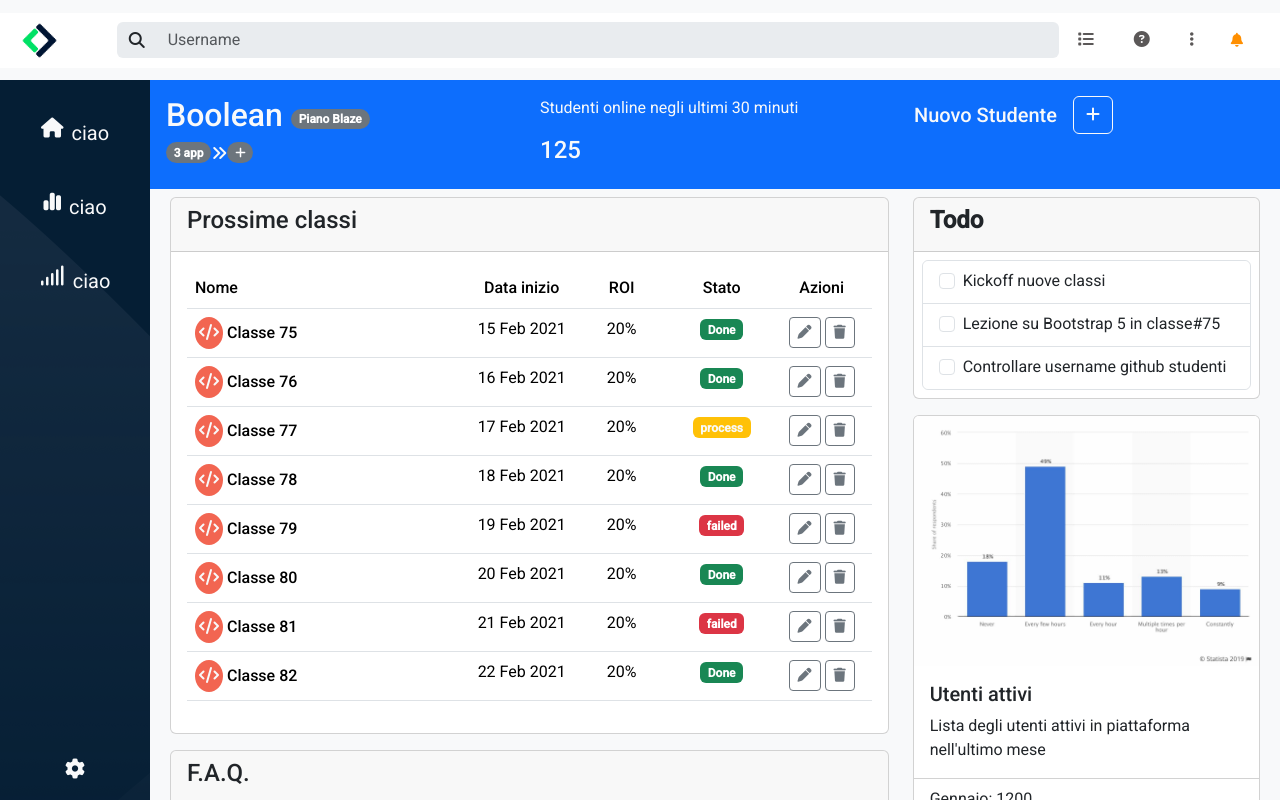
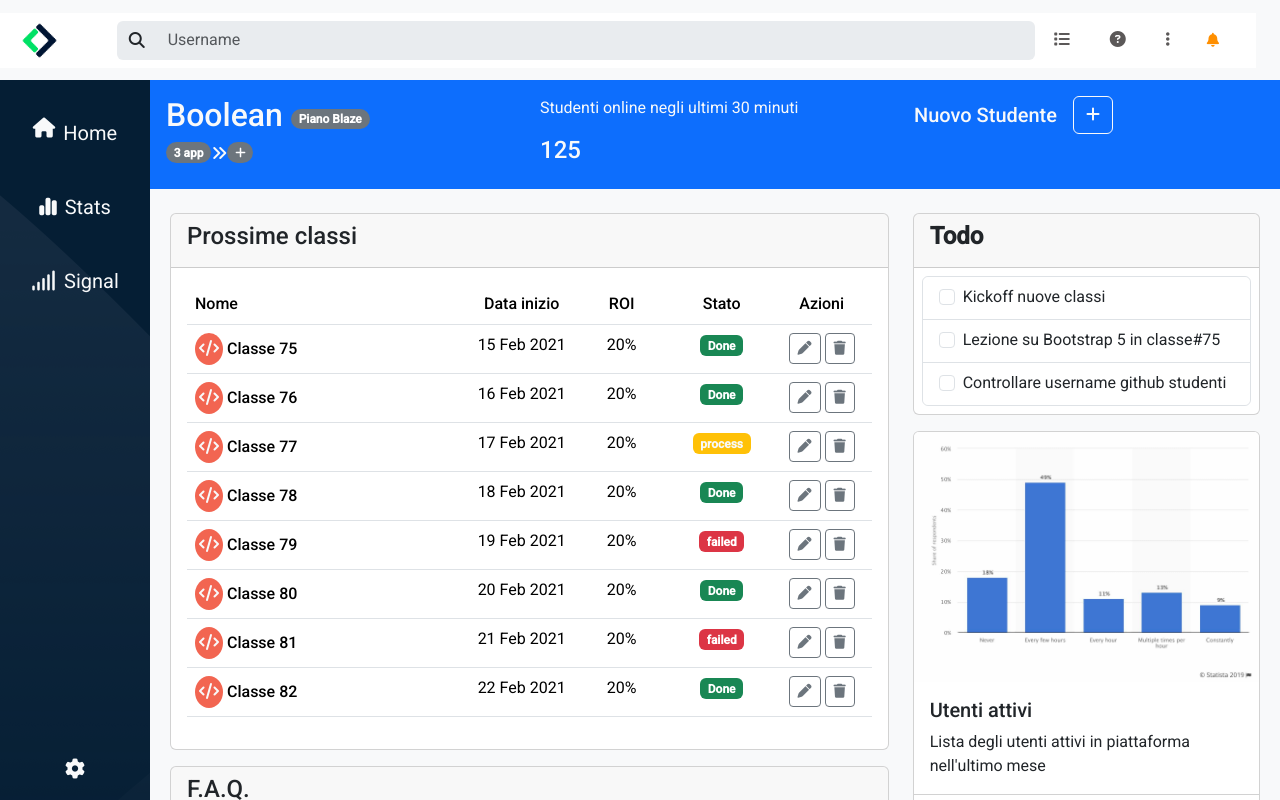
Before and after one commit to Pirisinu/html-css-bootstrap-dashboard, a plain HTML site: page index.html in a window 1280 px wide. Drawn offline with nearby package versions, Linux system fonts and the light colour scheme.

Commit message:
[FIX]HADER

```diff
--- a/css/style.css
+++ b/css/style.css
@@ -61,7 +61,9 @@ a{
   background: url(../img/sidebar-bg.png);
   background-color: #051E34;
 }
-
+.personal_offcanvas{
+  width: 100%;
+}
 .personal_bg_icon{
   background-color: #F26551;
 }
--- a/index.html
+++ b/index.html
@@ -26,20 +26,20 @@
 
     <nav class="navbar h-100 py-0  bg-body-tertiary">
 
-      <div class="container-fluid row-cols-3 bg-white">
-
+      <div class="container-fluid">
+        <div class="row row-cols-3 w-100 bg-white">
           <div class="col-1">
             <img class="ltl_img" src="img/mobile-logo.png" alt="">
           </div>
 
           <div class="col-9">
-          <div class="input-group">
-            <span class="input-group-text bg-body-secondary border-0"><i class="fa-solid fa-magnifying-glass"></i></span>
+            <div class="input-group h-100 py-2">
+              <span class="input-group-text h-100 bg-body-secondary border-0"><i class="fa-solid fa-magnifying-glass"></i></span>
               <input type="text" class="form-control bg-body-secondary border-0 shadow-none" placeholder="Username" aria-label="Username" aria-describedby="basic-addon1">
             </div>
           </div>
 
-        <div class="d-flex justify-content-end col-1 col-lg-2 ">
+          <div class="d-flex align-items-center justify-content-end col-1 col-lg-2 ">
 
             <a class="btn btn-outline-secondary border-0 d-none d-lg-block grey ms-3" href="#">
               <i class="fa-solid fa-list"></i>
@@ -62,6 +62,8 @@
               </ul>
             </div>
           </div>
+        </div>
+
 
       </div>
 
@@ -79,19 +81,19 @@
           <li class="my-3 btn btn-outline-secondary border-0">
             <a class="text-light fs-5 mx-3 d-lg-flex justify-content-around" href="#">
               <i class="fa-solid fa-house"></i>
-              <span class="ps-2  d-none d-lg-block">ciao</span>
+              <span class="ps-2  d-none d-lg-block">Home</span>
             </a>
           </li>
           <li class="my-3 btn btn-outline-secondary border-0">
-            <a class="text-light fs-5 mx-3 d-lg-flex justify-content-around" href="#">
+            <a class="text-light fs-5 mx-3 d-lg-flex align-items-center justify-content-around" href="#">
               <i class="fa-solid fa-chart-simple"></i>
-              <span class="ps-2  d-none d-lg-block">ciao</span>
+              <span class="ps-2  d-none d-lg-block">Stats</span>
             </a>
           </li>
           <li class="my-3 btn btn-outline-secondary border-0">
-            <a class="text-light fs-5 mx-3 d-lg-flex justify-content-around" href="#">
+            <a class="text-light fs-5 mx-3 d-lg-flex align-items-center justify-content-around" href="#">
               <i class="fa-solid fa-signal"></i>
-              <span class="ps-2  d-none d-lg-block">ciao</span>
+              <span class="ps-2  d-none d-lg-block">Signal</span>
             </a>
           </li>
         </ul>
@@ -104,15 +106,15 @@
 <!-- CONTENT -->
     <main class="overflow-auto bg-body-tertiary">
 
-      <div class="row flex-column flex-md-row bg-primary px-3 text-light">
+      <div class="row flex-column mb-4 flex-md-row bg-primary px-3 text-light">
 
         <div class="col my-3  order-md-last">
-          <div class="my_offcanvas d-flex align-items-center">
+          <div class="personal_offcanvas d-flex align-items-center">
 
             <h5 class="text-capitalize me-3 mb-0">Nuovo Studente</h5>
 
             <button class="btn btn-outline-light" type="button" data-bs-toggle="offcanvas" data-bs-target="#offcanvasScrolling" aria-controls="offcanvasScrolling"><i class="fa-solid fa-plus"></i></button>
-            <div class="offcanvas  offcanvas-end" data-bs-scroll="true" data-bs-backdrop="false" tabindex="-1" id="offcanvasScrolling" aria-labelledby="offcanvasScrollingLabel">
+            <div class="offcanvas offcanvas-end" data-bs-scroll="true" data-bs-backdrop="false" tabindex="-1" id="offcanvasScrolling" aria-labelledby="offcanvasScrollingLabel">
               <div class="offcanvas-header">
                 <h5 class="offcanvas-title" id="offcanvasScrollingLabel">Offcanvas with body scrolling</h5>
                 <button type="button" class="btn-close" data-bs-dismiss="offcanvas" aria-label="Close"></button>
```
Lines whose indentation alone changed are shown as unchanged.
